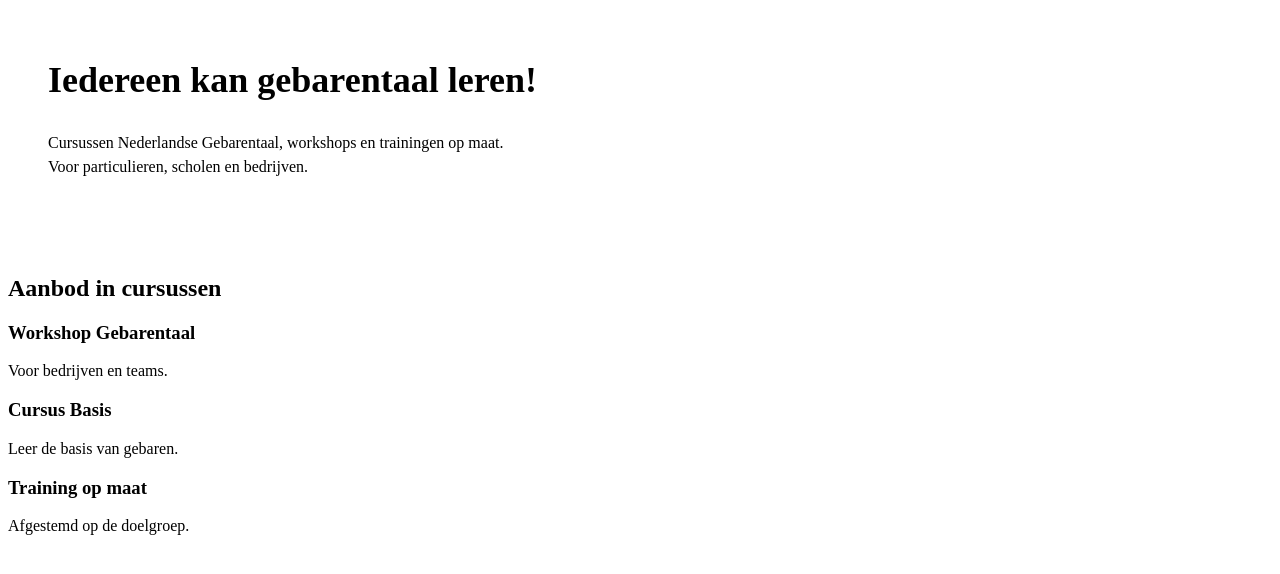
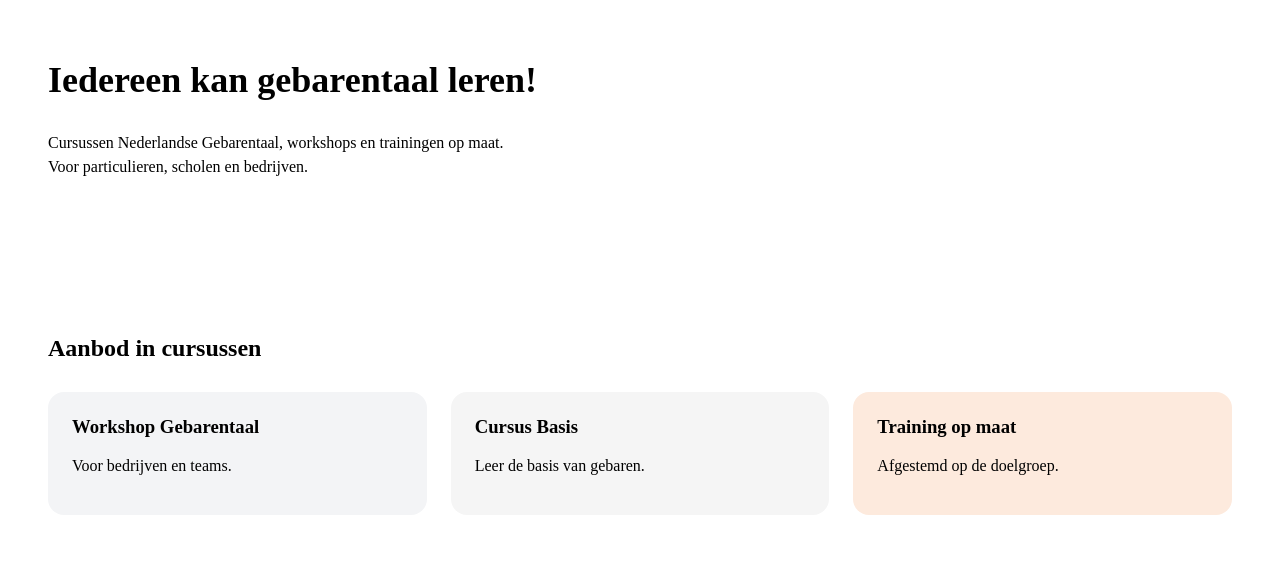
Before and after one commit to owusu123456/hetgoudengebaar, a PHP site: page / in a window 1280 px wide. Shown: the part 93-667 px from the top of the page. Run offline with PHP 8.4, Linux system fonts and the light colour scheme.

Commit message:
Styling toegevoegd voor cursussen grid met flexbox

```diff
--- a/style.css
+++ b/style.css
@@ -21,3 +21,37 @@
   max-width: 600px;
   line-height: 1.5;
 }
+
+.cursussen {
+  background: #ffffff;
+  padding: 60px 40px;
+}
+
+.cursussen h2 {
+  margin-bottom: 30px;
+}
+
+.cursussen-grid {
+  display: flex;
+  gap: 24px;
+  flex-wrap: wrap;
+}
+
+.cursus-card {
+  flex: 1 1 280px;
+  padding: 24px;
+  border-radius: 16px;
+  background: #f3f4f6;
+}
+
+.cursus-card:nth-child(2) {
+  background: #f5f5f5;
+}
+
+.cursus-card:nth-child(3) {
+  background: #fdeadd;
+}
+
+.cursus-card h3 {
+  margin-top: 0;
+}
```
